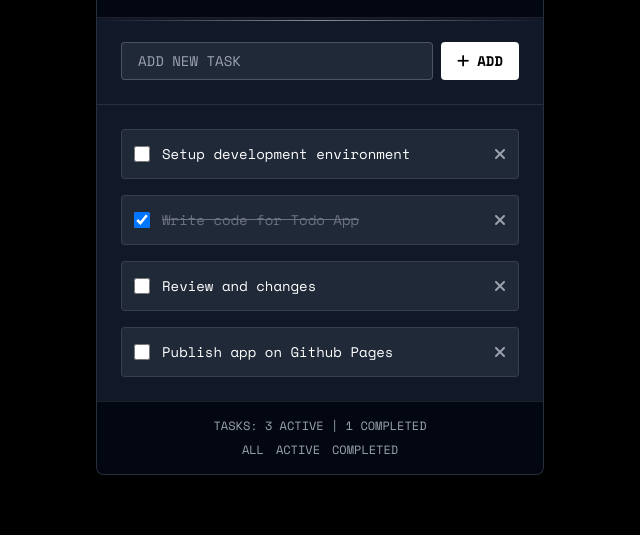
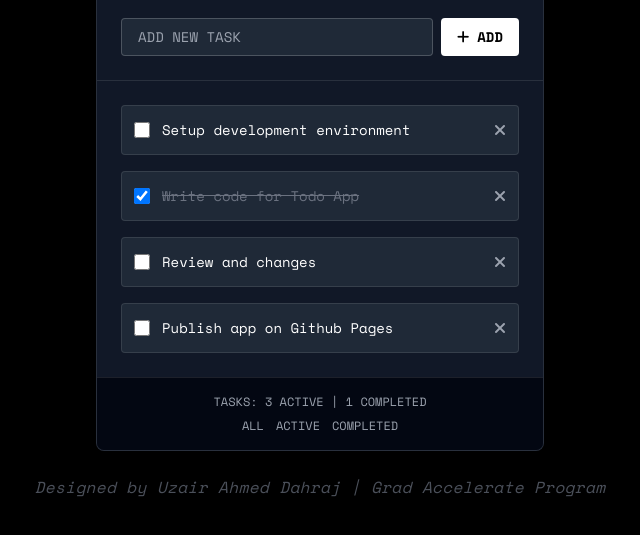
Before and after one commit to UzairAhmedDahraj/gradaccelerate-todo-app, a plain HTML site: page index.html in a window 1280 px wide. Shown: the part 205-740 px from the top of the page, without its empty margins (320-960 px from the left). Drawn offline with nearby package versions, Linux system fonts and the light colour scheme.

Commit message:
Added Signature.

```diff
--- a/index.html
+++ b/index.html
@@ -8,7 +8,7 @@
   <link rel="stylesheet" href="https://cdnjs.cloudflare.com/ajax/libs/font-awesome/6.4.0/css/all.min.css">
   <link href="https://fonts.googleapis.com/css2?family=Space+Mono:wght@400;700&display=swap" rel="stylesheet">
 </head>
-<body class="bg-black text-white min-h-screen flex items-center justify-center p-4" style="font-family: 'Space Mono', monospace;">
+<body class="bg-black text-white min-h-screen flex flex-col items-center justify-center p-4" style="font-family: 'Space Mono', monospace;">
   <main class="max-w-md w-full bg-gray-900 border border-white/10 rounded-lg shadow-lg overflow-hidden relative">
     <!-- Header -->
     <header class="p-6 border-b border-white/10 bg-gray-950 relative">
@@ -94,6 +94,10 @@
     </footer>
   </main>
 
+  <p class="mt-6 text-gray-500 text-l italic tracking-wide">
+    <span class="opacity-70 hover:opacity-100 transition-opacity duration-300">Designed by Uzair Ahmed Dahraj | Grad Accelerate Program</span>
+  </p>
+
   <style>
     @keyframes fadeIn {
       from { opacity: 0; transform: translateY(10px); }
```
